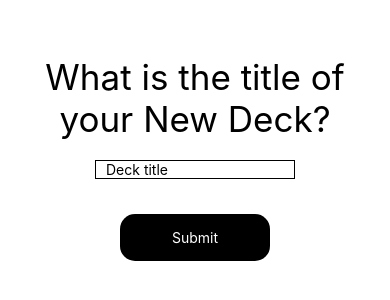
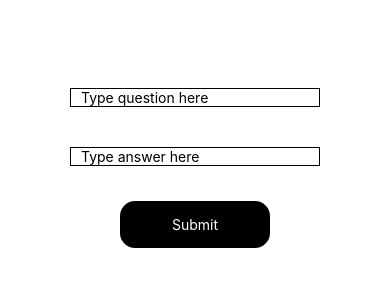
Before and after one commit to mmendesas/uda_flashcards, a React Native app: screen / in a window 390 px wide. Shown: the part 264-564 px from the top of the page. Built offline with nearby package versions, Linux system fonts and the light colour scheme.

Commit message:
feat: add new card component

```diff
--- a/App.js
+++ b/App.js
@@ -9,13 +9,14 @@ import reducer from './reducers'
 import Deck from './components/Deck'
 import Quiz from './components/Quiz'
 import NewDeck from './components/NewDeck'
+import NewCard from './components/NewCard'
 
 export default class App extends React.Component {
   render() {
     return (
       <Provider store={createStore(reducer)}>
         <View style={{ flex: 1 }}>
-          <NewDeck />
+          <NewCard />
         </View>
       </Provider>
     );
--- /dev/null
+++ b/components/NewCard.js
@@ -0,0 +1,71 @@
+import React, { Component } from 'react'
+import { View, Text, TextInput, TouchableOpacity, StyleSheet } from 'react-native'
+import { black, white } from '../utils/colors'
+
+class NewCard extends Component {
+
+    state = {
+        question: '',
+        answer: ''
+    }
+
+    submit = () => {
+        console.log('submit', this.state)
+        this.setState(() => ({ title: '' }))
+    }
+
+    isDisabled = () => {
+        return this.state.question === '' || this.state.answer === ''
+    }
+
+    render() {
+        return (
+            <View style={styles.container}>
+                <TextInput
+                    style={styles.input}
+                    placeholder='Type question here'
+                    value={this.state.question}
+                    onChangeText={(question) => this.setState(() => ({ question }))}
+                />
+
+                <TextInput
+                    style={styles.input}
+                    placeholder='Type answer here'
+                    value={this.state.answer}
+                    onChangeText={(answer) => this.setState(() => ({ answer }))}
+                />
+                <TouchableOpacity
+                    style={styles.button}
+                    onPress={this.submit}
+                    disabled={this.isDisabled()}
+                >
+                    <Text style={{ color: white }}>Submit</Text>
+                </TouchableOpacity>
+            </View>
+        )
+    }
+}
+
+const styles = StyleSheet.create({
+    container: {
+        flex: 1,
+        alignItems: 'center',
+        justifyContent: 'center',
+    },
+    input: {
+        borderWidth: 1,
+        width: 250,
+        paddingLeft: 10,
+        margin: 20
+    },
+    button: {
+        alignItems: 'center',
+        padding: 15,
+        marginTop: 15,
+        borderRadius: 15,
+        width: 150,
+        backgroundColor: black
+    },
+})
+
+export default NewCard
```
